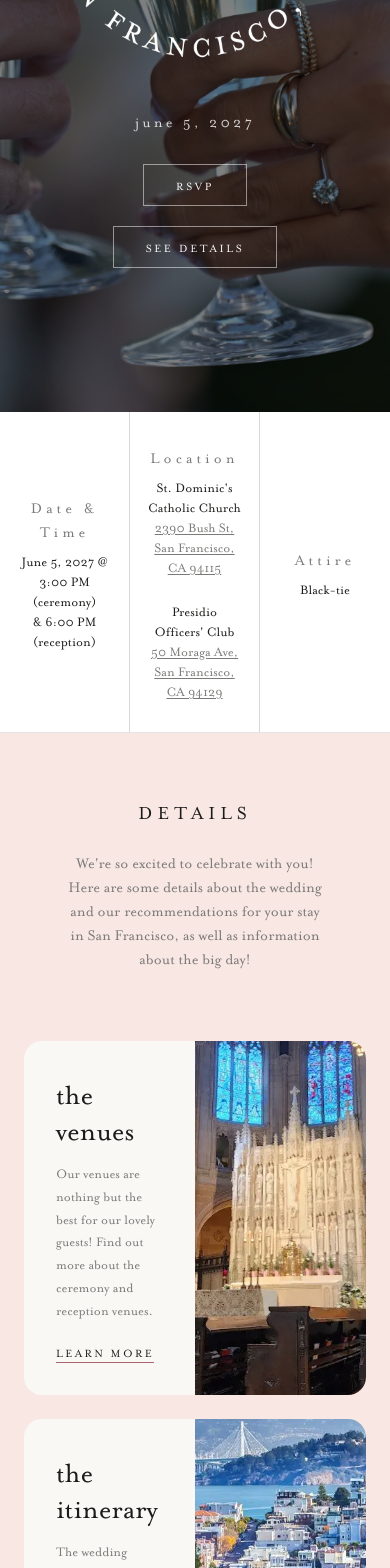
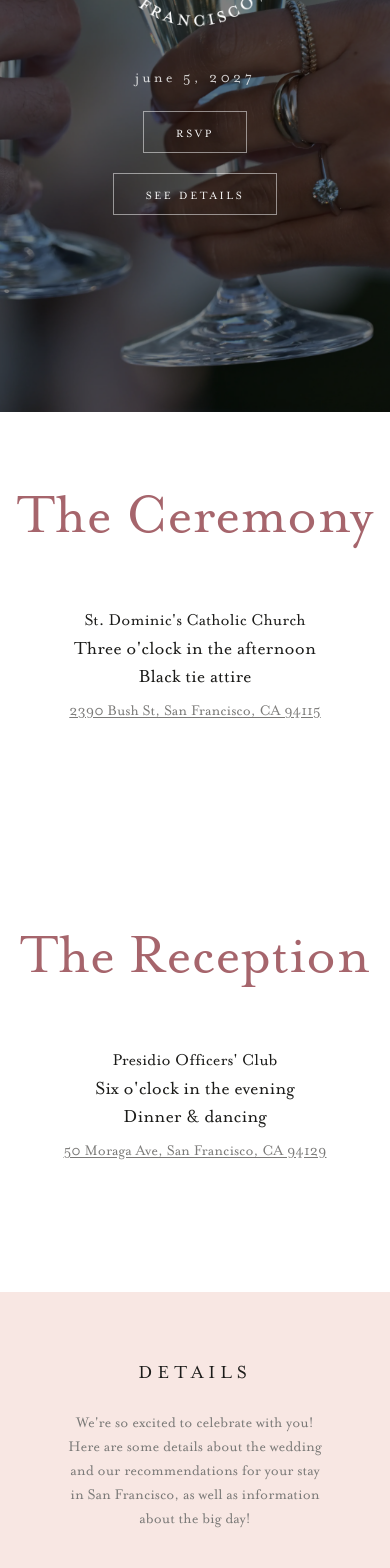
Before and after one commit to alexandrarh/wedding-website, a React (Vite) app: page / in a window 390 px wide. Shown: the part 432-2000 px from the top of the page. Built offline with nearby package versions, Linux system fonts and the light colour scheme.

Commit message:
Updating content

```diff
--- a/src/components/DetailsCards.tsx
+++ b/src/components/DetailsCards.tsx
@@ -1,20 +1,20 @@
 import { useNavigate } from 'react-router-dom'
 
 const cards = [
-  {
-    title: 'the venues',
-    description: 'Our venues are nothing but the best for our lovely guests! Find out more about the ceremony and reception venues.',
-    link: '/venue',
-    image: '/st_doms_cropped.webp',
-    cta: 'Learn More',
-  },
-  {
-    title: 'the itinerary',
-    description: 'The wedding weekend will be stacked with events! Check out the itinerary to see what we planned.',
-    link: '/itinerary',
-    image: '/sf-2.webp',
-    cta: 'View Itinerary',
-  },
+  // {
+  //   title: 'the venues',
+  //   description: 'Our venues are nothing but the best for our lovely guests! Find out more about the ceremony and reception venues.',
+  //   link: '/venue',
+  //   image: '/st_doms_cropped.webp',
+  //   cta: 'Learn More',
+  // },
+  // {
+  //   title: 'the itinerary',
+  //   description: 'The wedding weekend will be stacked with events! Check out the itinerary to see what we planned.',
+  //   link: '/itinerary',
+  //   image: '/sf-2.webp',
+  //   cta: 'View Itinerary',
+  // },
   {
     title: 'where to stay',
     description: 'If you\'re spending more than a day in the city, check out some of our recommended hotels and accommodations to make the most of your time in San Francisco.',
--- a/src/components/Hero.tsx
+++ b/src/components/Hero.tsx
@@ -6,7 +6,7 @@ export default function Hero() {
   return (
     <section
       id="hero"
-      className="relative h-screen w-full flex flex-col items-center justify-center text-center"
+      className="relative h-screen w-full flex flex-col items-center justify-center text-center overflow-hidden"
     >
       <img
         src="/hero.webp"
@@ -15,12 +15,12 @@ export default function Hero() {
       />
       <div className="absolute inset-0 bg-black/50" />
 
-      <div className="relative z-10 flex flex-col items-center gap-4 px-6">
+      <div className="relative z-10 flex flex-col items-center gap-2 md:gap-4 px-6 pt-24 pb-10 md:pt-5 md:pb-0">
         {/* <p className="text-xs tracking-[0.25em] uppercase text-white/70">
           Love is in the air!
         </p> */}
 
-        <img src="/logo-1.webp" alt="Logo" className="w-90 h-90" />
+        <img src="/logo-1.webp" alt="Logo" className="max-w-[55vw] max-h-[45vh] md:max-w-[70vw] lg:max-w-none lg:w-90 lg:h-90 object-contain" />
 
         {/* <h1
           className="text-6xl text-white pt-10 pb-10"
@@ -38,7 +38,7 @@ export default function Hero() {
 
         {/* <div className="w-8 h-px bg-white/50 mt-2" /> */}
 
-        <div className="flex flex-col items-center gap-1">
+        <div className="flex flex-col items-center gap-1 md:pb-5">
           <a
           href="https://rsvp.alexandseamus2027.com"
           target="_blank"
--- a/src/components/InfoBar.tsx
+++ b/src/components/InfoBar.tsx
@@ -1,66 +1,119 @@
 export default function InfoBar() {
   return (
-    <section id="info" className="grid grid-cols-3 border-b border-[var(--color-warm-gray)]/20">
-      <div className="flex flex-col items-center justify-center py-8 px-4 text-center border-r border-[var(--color-warm-gray)]/30">
-        <p className="text-md tracking-[0.25em] text-[var(--color-warm-gray)] mb-2" style={{ fontFamily: 'var(--font-heading)' }}>
-          Date & Time
+    <section id="info" className="relative min-h-screen w-full grid grid-cols-1 lg:grid-cols-2">
+      <div className="flex flex-col items-center justify-center px-4 py-16 text-center">
+        <p className="text-6xl text-[var(--color-rose)] mb-2" style={{ fontFamily: 'var(--font-script)' }}>
+          The Ceremony
         </p>
+        <div className="flex flex-col items-center justify-center py-15 px-4 text-center">
           <p
-          className="text-sm text-[var(--color-charcoal)]"
-          style={{ fontFamily: 'var(--font-serif)' }}
-        >
-          June 5, 2027 @ 3:00 PM (ceremony)
-        </p>
-        <p
-          className="text-sm text-[var(--color-charcoal)]"
-          style={{ fontFamily: 'var(--font-serif)' }}
-        >
-          & 6:00 PM (reception)
-        </p>
-      </div>
-
-      <div className="flex flex-col items-center justify-center py-8 px-4 text-center border-r border-[var(--color-warm-gray)]/30">
-        <p className="text-md tracking-[0.25em] text-[var(--color-warm-gray)] mb-2" style={{ fontFamily: 'var(--font-heading)' }}>
-          Location
-        </p>
-        <p
-          className="text-sm text-[var(--color-charcoal)]"
+            className="text-lg text-[var(--color-charcoal)]"
             style={{ fontFamily: 'var(--font-serif)' }}
           >
             St. Dominic's Catholic Church
           </p>
           <p
-          className="text-sm text-[var(--color-warm-gray)]"
+            className="text-xl text-[var(--color-charcoal)]"
+            style={{ fontFamily: 'var(--font-italic)' }}
+          >
+            Three o'clock in the afternoon <br></br> Black tie attire
+          </p>
+          <p
+            className="text-md text-[var(--color-warm-gray)] py-2"
             style={{ fontFamily: 'var(--font-italic)' }}
           ><a href="https://maps.app.goo.gl/cdWhgEDjY6vehQrj7" target="_blank" rel="noopener noreferrer" className="underline underline-offset-2 hover:text-[var(--color-rose)] transition-colors">
             2390 Bush St, San Francisco, CA 94115
           </a></p>
-        <br></br>
+        </div>
+      </div>
+
+      <div className="flex flex-col items-center justify-center px-4 py-16 text-center">
+        <p className="text-6xl text-[var(--color-rose)] mb-2" style={{ fontFamily: 'var(--font-script)' }}>
+          The Reception
+        </p>
+        <div className="flex flex-col items-center justify-center py-15 px-4 text-center">
           <p
-          className="text-sm text-[var(--color-charcoal)]"
+            className="text-lg text-[var(--color-charcoal)]"
             style={{ fontFamily: 'var(--font-serif)' }}
           >
             Presidio Officers' Club
           </p>
           <p
-          className="text-sm text-[var(--color-warm-gray)]"
+            className="text-xl text-[var(--color-charcoal)]"
+            style={{ fontFamily: 'var(--font-italic)' }}
+          >
+            Six o'clock in the evening <br></br> Dinner & dancing
+          </p>
+          <p
+            className="text-md text-[var(--color-warm-gray)] py-2"
             style={{ fontFamily: 'var(--font-italic)' }}
           ><a href="https://maps.app.goo.gl/5ybn3HbsTSHovxgYA" target="_blank" rel="noopener noreferrer" className="underline underline-offset-2 hover:text-[var(--color-rose)] transition-colors">
             50 Moraga Ave, San Francisco, CA 94129
           </a></p>
         </div>
-
-      <div className="flex flex-col items-center justify-center py-8 px-4 text-center">
-        <p className="text-md tracking-[0.25em] text-[var(--color-warm-gray)] mb-2" style={{ fontFamily: 'var(--font-heading)' }}>
-          Attire
-        </p>
-        <p
-          className="text-sm text-[var(--color-charcoal)]"
-          style={{ fontFamily: 'var(--font-serif)' }}
-        >
-          Black-tie
-        </p>
       </div>
     </section>
+    // <section id="info" className="grid grid-cols-3"> {/* border-b border-[var(--color-warm-gray)]/20 */}
+    //   <div className="flex flex-col items-center justify-center py-8 px-4 text-center"> {/* border-r border-[var(--color-warm-gray)]/30 */}
+    //     <p className="text-md tracking-[0.25em] text-[var(--color-warm-gray)] mb-2" style={{ fontFamily: 'var(--font-heading)' }}>
+    //       date & time
+    //     </p>
+    //     <p
+    //       className="text-sm text-[var(--color-charcoal)]"
+    //       style={{ fontFamily: 'var(--font-serif)' }}
+    //     >
+    //       June 5, 2027 @ 3:00 PM (ceremony)
+    //     </p>
+    //     <p
+    //       className="text-sm text-[var(--color-charcoal)]"
+    //       style={{ fontFamily: 'var(--font-serif)' }}
+    //     >
+    //       & 6:00 PM (reception)
+    //     </p>
+    //   </div>
+
+    //   <div className="flex flex-col items-center justify-center py-8 px-4 text-center"> {/* border-r border-[var(--color-warm-gray)]/30 */}
+    //     <p className="text-md tracking-[0.25em] text-[var(--color-warm-gray)] mb-2" style={{ fontFamily: 'var(--font-heading)' }}>
+    //       location
+    //     </p>
+    //     <p
+    //       className="text-sm text-[var(--color-charcoal)]"
+    //       style={{ fontFamily: 'var(--font-serif)' }}
+    //     >
+    //       St. Dominic's Catholic Church
+    //     </p>
+    //     <p
+    //       className="text-sm text-[var(--color-warm-gray)]"
+    //       style={{ fontFamily: 'var(--font-italic)' }}
+    //     ><a href="https://maps.app.goo.gl/cdWhgEDjY6vehQrj7" target="_blank" rel="noopener noreferrer" className="underline underline-offset-2 hover:text-[var(--color-rose)] transition-colors">
+    //       2390 Bush St, San Francisco, CA 94115
+    //     </a></p>
+    //     <br></br>
+    //     <p
+    //       className="text-sm text-[var(--color-charcoal)]"
+    //       style={{ fontFamily: 'var(--font-serif)' }}
+    //     >
+    //       Presidio Officers' Club
+    //     </p>
+    //     <p
+    //       className="text-sm text-[var(--color-warm-gray)]"
+    //       style={{ fontFamily: 'var(--font-italic)' }}
+    //     ><a href="https://maps.app.goo.gl/5ybn3HbsTSHovxgYA" target="_blank" rel="noopener noreferrer" className="underline underline-offset-2 hover:text-[var(--color-rose)] transition-colors">
+    //       50 Moraga Ave, San Francisco, CA 94129
+    //     </a></p>
+    //   </div>
+
+    //   <div className="flex flex-col items-center justify-center py-8 px-4 text-center">
+    //     <p className="text-md tracking-[0.25em] text-[var(--color-warm-gray)] mb-2" style={{ fontFamily: 'var(--font-heading)' }}>
+    //       attire
+    //     </p>
+    //     <p
+    //       className="text-sm text-[var(--color-charcoal)]"
+    //       style={{ fontFamily: 'var(--font-serif)' }}
+    //     >
+    //       Black-tie
+    //     </p>
+    //   </div>
+    // </section>
   )
 }
--- /dev/null
+++ b/src/components/ui/accordion.tsx
@@ -0,0 +1,76 @@
+import { Accordion as AccordionPrimitive } from "@base-ui/react/accordion"
+
+import { cn } from "@/lib/utils"
+import { HugeiconsIcon } from "@hugeicons/react"
+import { ArrowDown01Icon, ArrowUp01Icon } from "@hugeicons/core-free-icons"
+
+function Accordion({ className, ...props }: AccordionPrimitive.Root.Props) {
+  return (
+    <AccordionPrimitive.Root
+      data-slot="accordion"
+      className={cn(
+        "flex w-full flex-col overflow-hidden rounded-2xl border",
+        className
+      )}
+      {...props}
+    />
+  )
+}
+
+function AccordionItem({ className, ...props }: AccordionPrimitive.Item.Props) {
+  return (
+    <AccordionPrimitive.Item
+      data-slot="accordion-item"
+      className={cn("not-last:border-b data-open:bg-muted/50", className)}
+      {...props}
+    />
+  )
+}
+
+function AccordionTrigger({
+  className,
+  children,
+  ...props
+}: AccordionPrimitive.Trigger.Props) {
+  return (
+    <AccordionPrimitive.Header className="flex">
+      <AccordionPrimitive.Trigger
+        data-slot="accordion-trigger"
+        className={cn(
+          "group/accordion-trigger relative flex flex-1 items-start justify-between gap-6 border border-transparent p-4 text-left text-sm font-medium transition-all outline-none hover:underline aria-disabled:pointer-events-none aria-disabled:opacity-50 **:data-[slot=accordion-trigger-icon]:ml-auto **:data-[slot=accordion-trigger-icon]:size-4 **:data-[slot=accordion-trigger-icon]:text-muted-foreground",
+          className
+        )}
+        {...props}
+      >
+        {children}
+        <HugeiconsIcon icon={ArrowDown01Icon} strokeWidth={2} data-slot="accordion-trigger-icon" className="pointer-events-none shrink-0 group-aria-expanded/accordion-trigger:hidden" />
+        <HugeiconsIcon icon={ArrowUp01Icon} strokeWidth={2} data-slot="accordion-trigger-icon" className="pointer-events-none hidden shrink-0 group-aria-expanded/accordion-trigger:inline" />
+      </AccordionPrimitive.Trigger>
+    </AccordionPrimitive.Header>
+  )
+}
+
+function AccordionContent({
+  className,
+  children,
+  ...props
+}: AccordionPrimitive.Panel.Props) {
+  return (
+    <AccordionPrimitive.Panel
+      data-slot="accordion-content"
+      className="overflow-hidden px-4 text-sm data-open:animate-accordion-down data-closed:animate-accordion-up"
+      {...props}
+    >
+      <div
+        className={cn(
+          "h-(--accordion-panel-height) pt-0 pb-4 data-ending-style:h-0 data-starting-style:h-0 [&_a]:underline [&_a]:underline-offset-3 [&_a]:hover:text-foreground [&_p:not(:last-child)]:mb-4",
+          className
+        )}
+      >
+        {children}
+      </div>
+    </AccordionPrimitive.Panel>
+  )
+}
+
+export { Accordion, AccordionItem, AccordionTrigger, AccordionContent }
```
Lines whose indentation alone changed are shown as unchanged.
